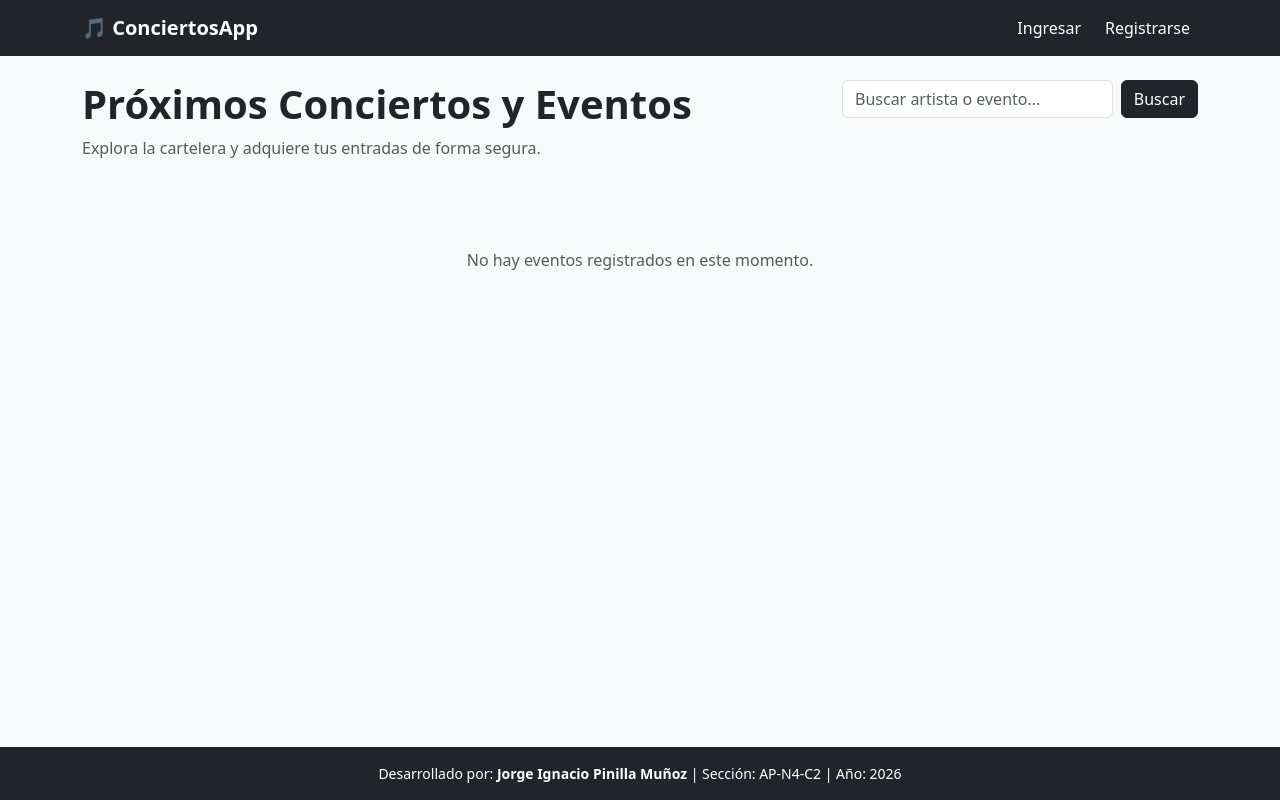
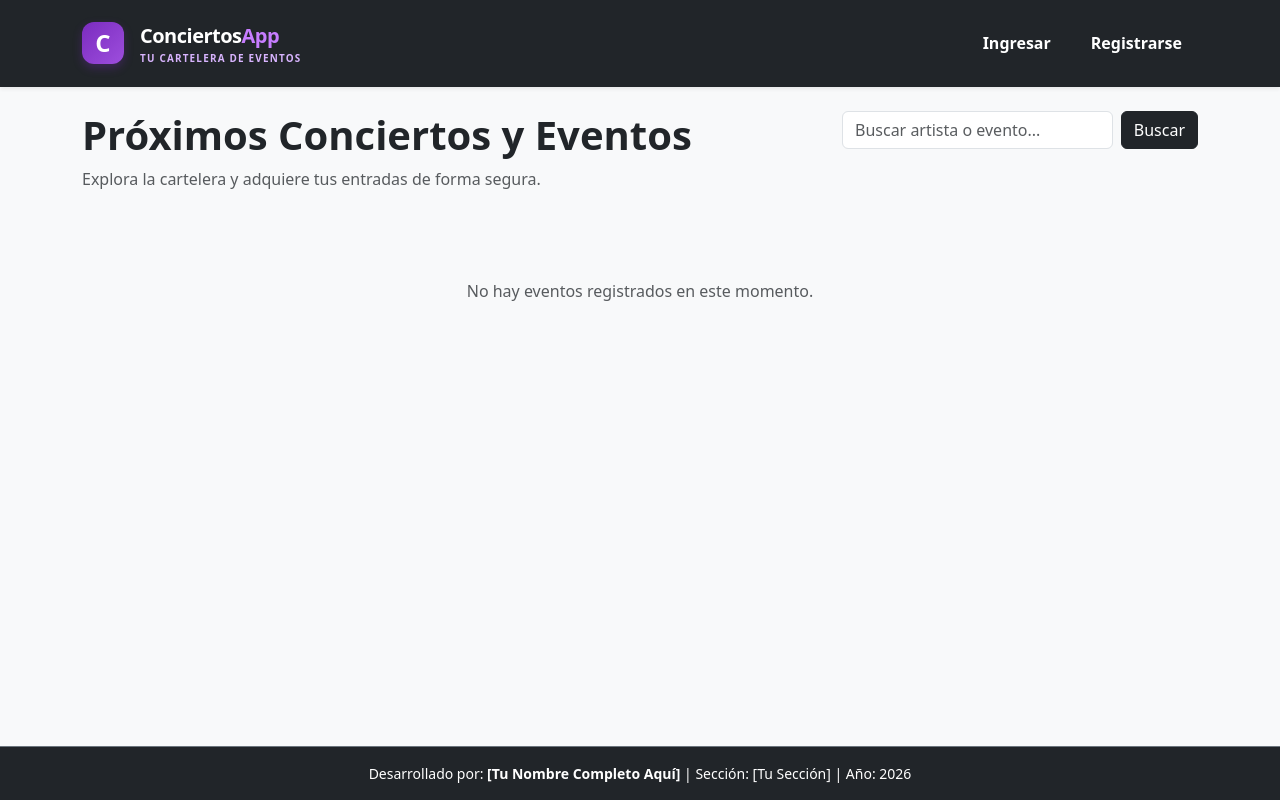
Before and after one commit to Jorge-Pinilla/Evaluacion2_Proyecto_Conciertos, a Django app: page / in a window 1280 px wide. Run offline with Django 5.2, Linux system fonts and the light colour scheme; data that the repository does not hold is empty.

Commit message:
Segundo commit

```diff
--- a/config/settings.py
+++ b/config/settings.py
@@ -148,6 +148,7 @@ USE_TZ = True
 # https://docs.djangoproject.com/en/6.1/howto/static-files/
 
 STATIC_URL = 'static/'
+
 DEFAULT_AUTO_FIELD = 'django.db.models.BigAutoField'
 
 # Email
--- a/templates/base.html
+++ b/templates/base.html
@@ -1,28 +1,66 @@
+<!-- templates/base.html -->
 <!DOCTYPE html>
 <html lang="es">
 <head>
     <meta charset="UTF-8">
-    <title>{% block title %}TicketMaster Conciertos{% endblock %}</title>
+    <title>{% block title %}ConciertosApp - Tu cartelera de eventos{% endblock %}</title>
+    <!-- Bootstrap CSS -->
     <link href="https://cdn.jsdelivr.net/npm/bootstrap@5.3.0/dist/css/bootstrap.min.css" rel="stylesheet">
+    <style>
+        /* Estilos personalizados inspirados en tu logotipo */
+        .brand-logo-box {
+            background: linear-gradient(135deg, #7b2cbf, #9d4edd);
+            width: 42px;
+            height: 42px;
+            border-radius: 12px;
+            display: flex;
+            align-items: center;
+            justify-content: center;
+            color: white;
+            font-weight: 800;
+            font-size: 1.5rem;
+            box-shadow: 0 4px 10px rgba(123, 44, 191, 0.3);
+        }
+        .brand-title {
+            letter-spacing: -0.5px;
+            color: #ffffff;
+        }
+        .brand-subtitle {
+            font-size: 0.62rem;
+            color: #d8b4fe;
+            letter-spacing: 1.2px;
+            text-transform: uppercase;
+            font-weight: 600;
+        }
+    </style>
 </head>
 <body class="d-flex flex-column min-vh-100 bg-light">
 
-    <nav class="navbar navbar-expand-lg navbar-dark bg-dark mb-4">
+    <!-- Navbar con diseño personalizado -->
+    <nav class="navbar navbar-expand-lg navbar-dark bg-dark shadow-sm mb-4 py-3">
         <div class="container">
-            <a class="navbar-brand fw-bold" href="{% url 'home' %}">🎵 ConciertosApp</a>
-            <div class="navbar-nav ms-auto">
+            <!-- Logotipo inspirado en la imagen -->
+            <a class="navbar-brand d-flex align-items-center gap-3 text-decoration-none" href="{% url 'home' %}">
+                <div class="brand-logo-box">C</div>
+                <div class="d-flex flex-column">
+                    <span class="fw-bold fs-5 brand-title">Conciertos<span style="color: #c77dff;">App</span></span>
+                    <span class="brand-subtitle">Tu cartelera de eventos</span>
+                </div>
+            </a>
+
+            <div class="navbar-nav ms-auto align-items-center">
                 {% if request.user.is_authenticated %}
-                    <span class="navbar-text text-light me-3">Hola, {{ request.user.username }} ({{ request.user.role }})</span>
+                    <span class="navbar-text text-light me-3 small">Hola, <b>{{ request.user.username }}</b> (<span class="text-warning">{{ request.user.role }}</span>)</span>
                     {% if request.user.role == 'ESPECTADOR' %}
-                        <a class="nav-link btn btn-outline-light btn-sm text-dark bg-white me-2" href="{% url 'carro' %}">🛒 Mi Carro</a>
-                        <a class="nav-link btn btn-outline-light btn-sm text-white me-2" href="{% url 'mis_entradas' %}">🎟️ Mis Entradas</a>
+                        <a class="nav-link btn btn-outline-light btn-sm text-dark bg-white me-2 px-3 fw-semibold" href="{% url 'carro' %}">🛒 Mi Carro</a>
+                        <a class="nav-link btn btn-outline-light btn-sm text-white me-2 px-3 fw-semibold" href="{% url 'mis_entradas' %}">🎟️ Mis Entradas</a>
                     {% elif request.user.role == 'ORGANIZADOR' %}
-                        <a class="nav-link btn btn-outline-warning btn-sm me-2" href="{% url 'organizador_dashboard' %}">📊 Panel Organizador</a>
+                        <a class="nav-link btn btn-warning btn-sm me-2 px-3 fw-bold text-dark" href="{% url 'organizador_dashboard' %}">📊 Panel Organizador</a>
                     {% endif %}
-                    <a class="nav-link btn btn-danger btn-sm text-white" href="{% url 'logout' %}">Salir</a>
+                    <a class="nav-link btn btn-danger btn-sm text-white px-3 fw-semibold ms-1" href="{% url 'logout' %}">Salir</a>
                 {% else %}
-                    <a class="nav-link text-white me-2" href="{% url 'login' %}">Ingresar</a>
-                    <a class="nav-link btn btn-primary btn-sm text-white" href="{% url 'registro' %}">Registrarse</a>
+                    <a class="nav-link text-white me-3 fw-semibold" href="{% url 'login' %}">Ingresar</a>
+                    <a class="nav-link btn btn-primary btn-sm text-white px-3 fw-semibold" href="{% url 'registro' %}">Registrarse</a>
                 {% endif %}
             </div>
         </div>
@@ -32,15 +70,14 @@
         {% block content %}{% endblock %}
     </div>
 
-    <!-- Pie de Página (Footer) obligatorio exigido en la pauta -->
-    <footer class="bg-dark text-white text-center py-3 mt-auto">
+    <!-- Pie de Página (Footer) obligatorio con datos del alumno -->
+    <footer class="bg-dark text-white text-center py-3 mt-auto border-top border-secondary">
         <div class="container">
-            <p class="mb-0 small">Desarrollado por: <strong>Jorge Ignacio Pinilla Muñoz</strong> | Sección: AP-N4-C2 | Año: 2026</p>
+            <p class="mb-0 small">Desarrollado por: <strong>[Tu Nombre Completo Aquí]</strong> | Sección: [Tu Sección] | Año: 2026</p>
         </div>
     </footer>
 
-    <!-- Bootstrap JS Bundle (¡OBLIGATORIO para que el Modal funcione!) -->
+    <!-- Bootstrap JS Bundle -->
     <script src="https://cdn.jsdelivr.net/npm/bootstrap@5.3.0/dist/js/bootstrap.bundle.min.js"></script>
-
 </body>
 </html>
```
